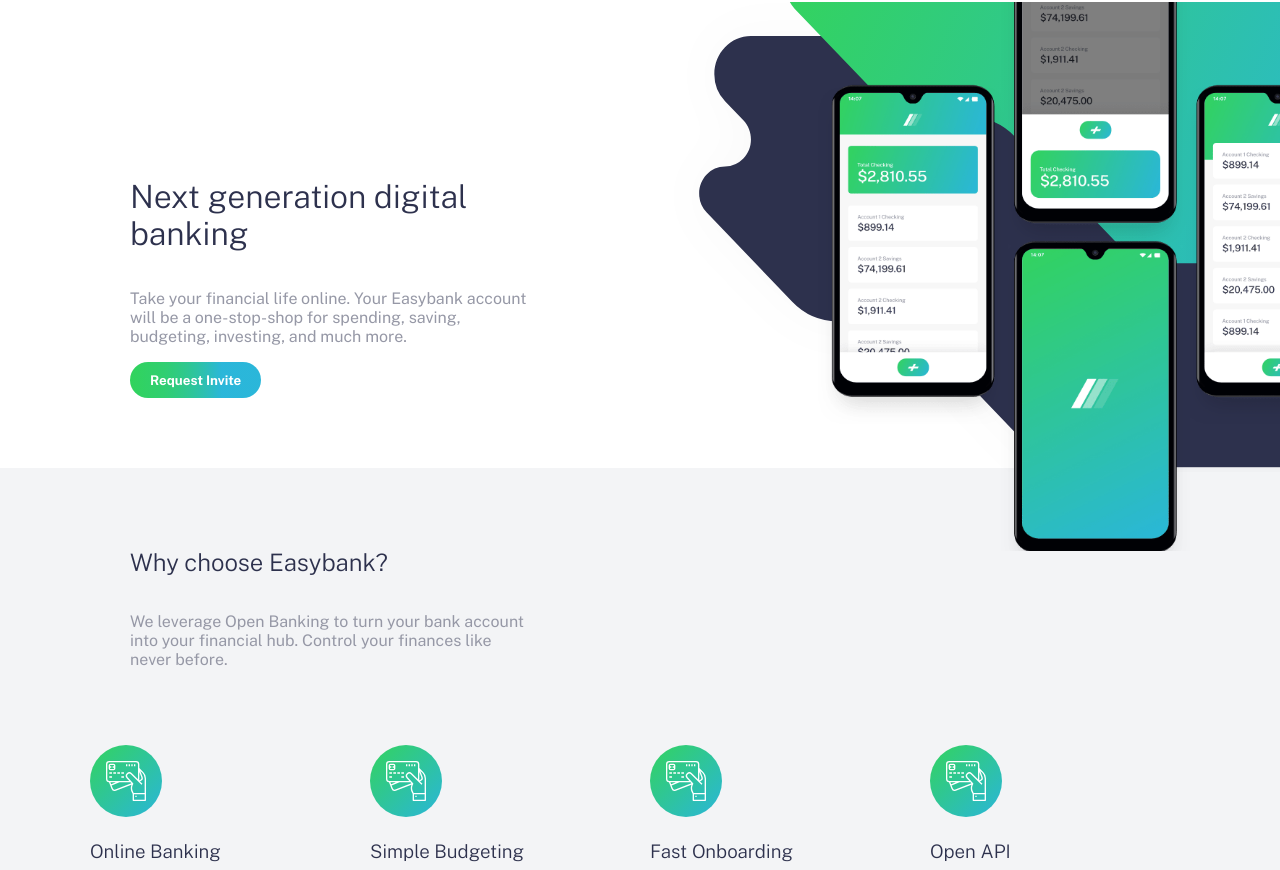
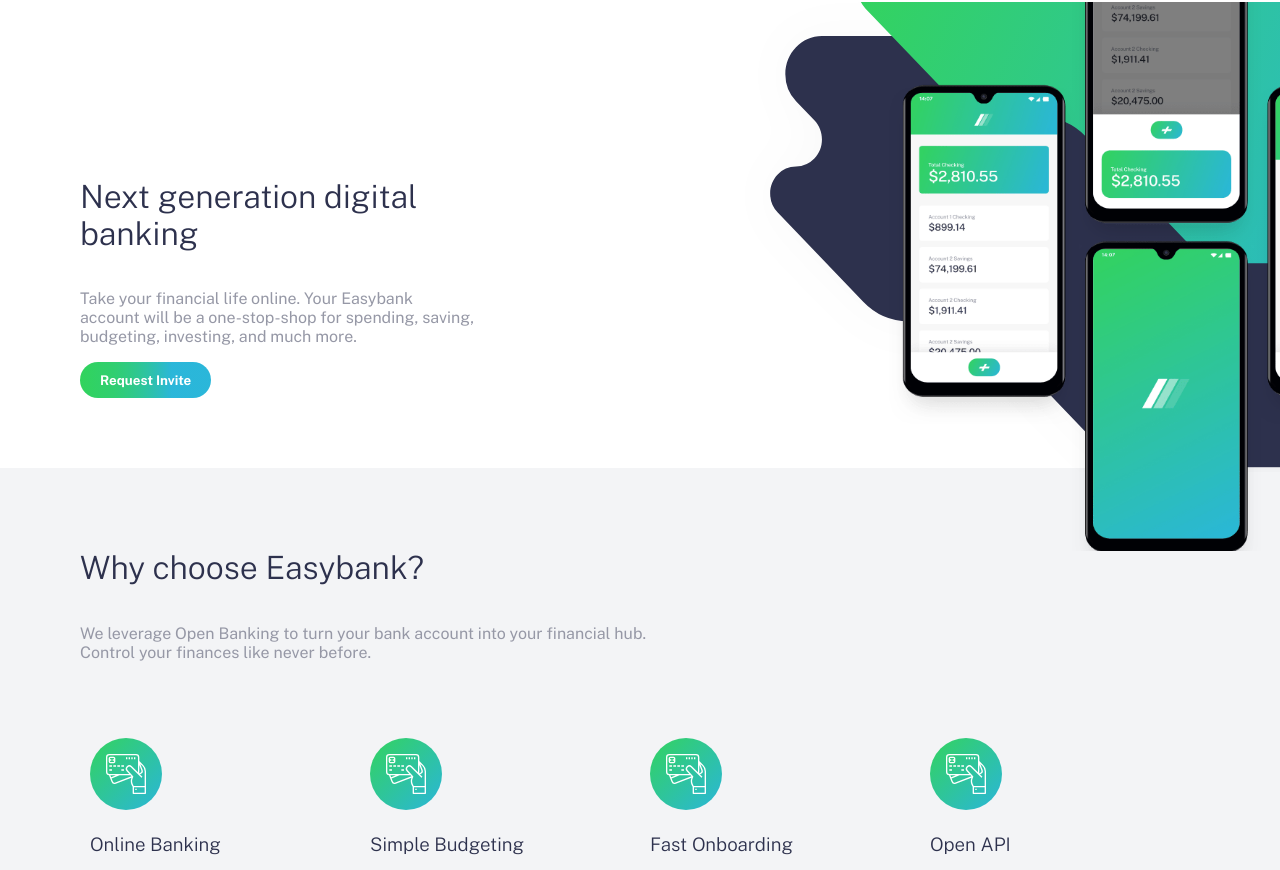
Before and after one commit to MSLadanov/easybank-landing-page, a plain HTML site: page index.html in a window 1280 px wide. Shown: the part 58-928 px from the top of the page. Drawn offline with Linux system fonts and the light colour scheme.

Commit message:
articles section

```diff
--- a/index.html
+++ b/index.html
@@ -34,6 +34,7 @@
   </div>
   <div class="navbar_mobile"></div>
   <div class="intro">
+    <div class="section-wrapper">
       <div class="greet">
         <h1>Next generation digital banking</h1>
         <p> Take your financial life online. Your Easybank account will be a one-stop-shop
@@ -49,9 +50,11 @@
         </div>
       </div>
     </div>
+  </div>
   <div class="benefits">
+    <div class="section-wrapper">
       <div class="greet">
-      <h2>Why choose Easybank?</h2>
+        <h1>Why choose Easybank?</h1>
         <p>
           We leverage Open Banking to turn your bank account into your financial hub. Control
           your finances like never before.
@@ -92,9 +95,11 @@
         </div>
       </div>
     </div>
+  </div>
   <div class="articles">
+    <div class="section-wrapper">
       <div class="greet">
-      <h2>Latest Articles</h2>
+        <h1>Latest Articles</h1>
       </div>
       <div class="articles-cards">
         <div class="article_card">
@@ -143,6 +148,7 @@
         </div>
       </div>
     </div>
+  </div>
   <div class="footer"></div>
   <div class="attribution">
     Challenge by <a href="https://www.frontendmentor.io?ref=challenge" target="_blank">Frontend Mentor</a>.
--- a/style.css
+++ b/style.css
@@ -74,17 +74,20 @@
 }
 .intro{
     display: flex;
-    justify-content: space-between;
+    justify-content: center;
     margin-top: 60px;
     height: 550px;
     overflow: hidden;
+}
+.intro .section-wrapper{
+    display: flex;
+    padding: 0px;
 }
 .greet{
     display: flex;
     flex-direction: column;
     justify-content: center;
-    width: 400px;
-    margin-left: 130px;
+    width: 570px;
 }
 .greet h1, h2, h3{
     font-family: 'Public Sans';
@@ -99,6 +102,8 @@
 }
 .background{
     overflow: hidden;
+    position: relative;
+    left: 250px;
 }
 
 .background_image{
@@ -106,7 +111,7 @@
     background-size: 809px 687px;
     background-repeat: no-repeat;
     height: 640px;
-    width: 627px;
+    width: 1050px;
     position: relative;
     bottom: 170px;
 }
@@ -122,21 +127,25 @@
 }
 
 .benefits{
+    display: flex;
+    justify-content: center;
     position: relative;
     background-color: hsl(220, 16%, 96%);
     bottom: 84px;
     z-index: -1;
+}
+
+.section-wrapper{
+    width: 1120px;
     padding: 60px;
 }
 
 .benefits .greet{
-    margin-left: 70px;
     margin-bottom: 60px;
 }
 
 .benefits-cards{
     display: flex;
-    justify-content: center;
 }
 
 .benefits_card{
@@ -152,8 +161,8 @@
 }
 
 .articles{
-    padding-top: 70px;
-    padding-bottom: 60px;
+    display: flex;
+    justify-content: center;
     background-color: hsl(0, 0%, 98%);
     position: relative;
     bottom: 85px;
@@ -161,7 +170,7 @@
 
 .articles-cards{
     display: flex;
-    justify-content: center;
+    justify-content: space-between;
 }
 
 .article_card h5 {
@@ -171,10 +180,10 @@
 }
 
 .article_card{
+    cursor: pointer;
     background-color: hsl(0, 0%, 100%);
     width: 260px;
     text-align: left;
-    margin: 0px 10px;
 }
 
 .article_card img{
```
Lines whose indentation alone changed are shown as unchanged.
